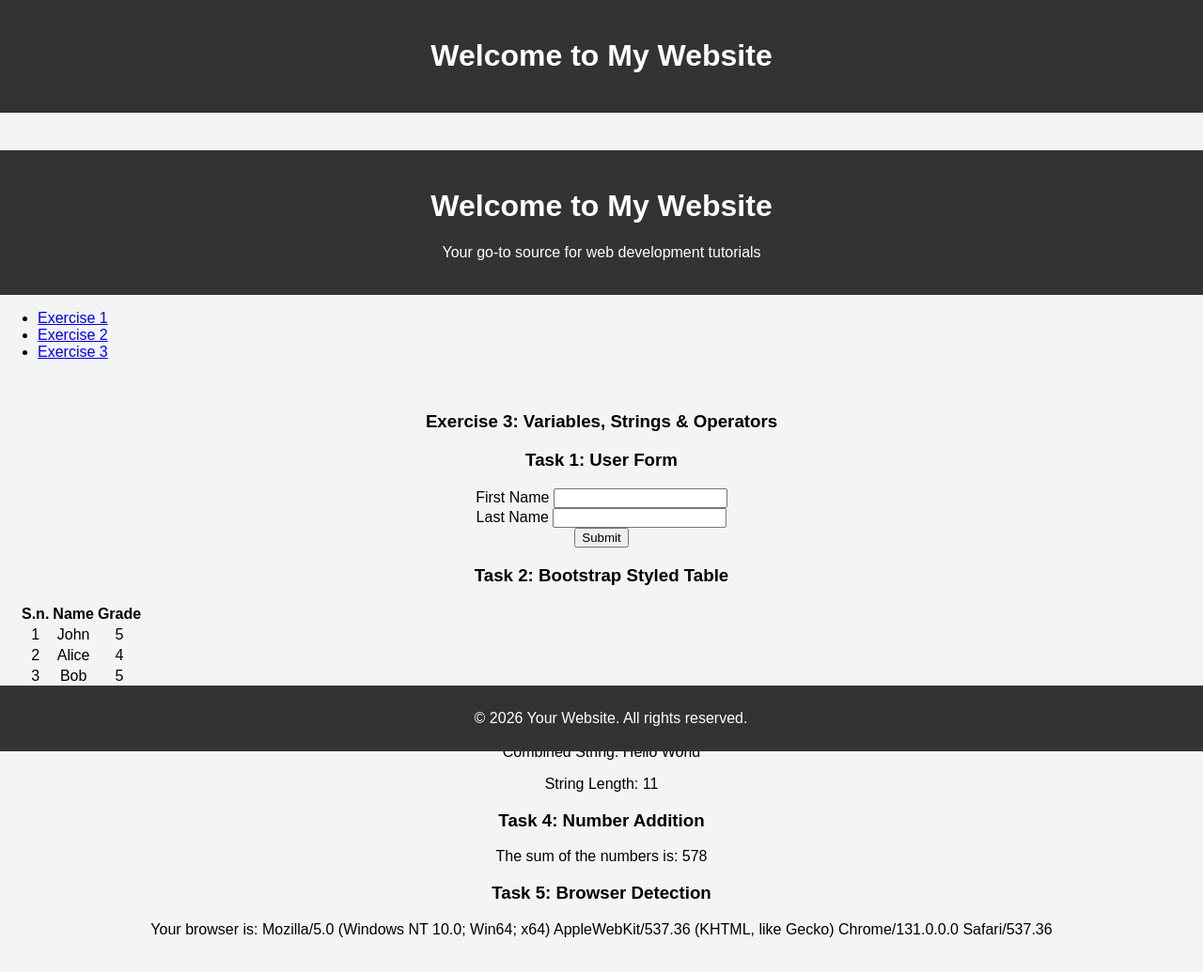
After one commit to mitradehghanibsh/test_repo, a PHP site: page /ex3.php in a window 1280 px wide. The commit adds this page. Shown: the whole page at 94% size. Run offline with PHP 8.4, Linux system fonts and the light colour scheme.

Commit message:
exercise2+3

```diff
--- /dev/null
+++ b/ex3.php
@@ -0,0 +1,94 @@
+<?php include 'header.php'; ?>
+<?php include 'sidebar.php'; ?>
+
+<main class="content">
+
+    <h3>Exercise 3: Variables, Strings & Operators</h3>
+
+    <!-- Task 1:  -->
+    <h3>Task 1: User Form</h3>
+
+    <form method="post" class="mb-3">
+        <div class="mb-2">
+            <label class="form-label">First Name</label>
+            <input type="text" name="firstname" class="form-control" required>
+        </div>
+
+        <div class="mb-2">
+            <label class="form-label">Last Name</label>
+            <input type="text" name="lastname" class="form-control" required>
+        </div>
+
+        <button type="submit" class="btn btn-primary">Submit</button>
+    </form>
+
+    <?php
+    if (!empty($_POST['firstname']) && !empty($_POST['lastname'])) {
+        echo "<h3>Hello " . $_POST['firstname'] . " " . $_POST['lastname'] . ", You are welcome to my site.</h3>";
+    }
+    ?>
+
+    <!-- Task 2: Bootstrap Table -->
+    <h3>Task 2: Bootstrap Styled Table</h3>
+
+    <table class="table table-bordered table-striped">
+        <thead class="table-dark">
+            <tr>
+                <th>S.n.</th>
+                <th>Name</th>
+                <th>Grade</th>
+            </tr>
+        </thead>
+        <tbody>
+            <tr>
+                <td>1</td>
+                <td>John</td>
+                <td>5</td>
+            </tr>
+            <tr>
+                <td>2</td>
+                <td>Alice</td>
+                <td>4</td>
+            </tr>
+            <tr>
+                <td>3</td>
+                <td>Bob</td>
+                <td>5</td>
+            </tr>
+        </tbody>
+    </table>
+
+    <!-- Task 3: String Variables -->
+    <h3>Task 3: String Variables</h3>
+
+    <?php
+    $str1 = "Hello";
+    $str2 = "World";
+    $combined = $str1 . " " . $str2;
+
+    echo "<p>Combined String: $combined</p>";
+    echo "<p>String Length: " . strlen($combined) . "</p>";
+    ?>
+
+    <!-- Task 4: Number Addition -->
+    <h3>Task 4: Number Addition</h3>
+
+    <?php
+    $n1 = 298;
+    $n2 = 234;
+    $n3 = 46;
+    $sum = $n1 + $n2 + $n3;
+
+    echo "<p>The sum of the numbers is: $sum</p>";
+    ?>
+
+    <!-- Task 5: Browser Detection -->
+    <h3>Task 5: Browser Detection</h3>
+
+    <?php
+    echo "<p>Your browser is: " . $_SERVER['HTTP_USER_AGENT'] . "</p>";
+    ?>
+
+</main>
+
+<?php include 'footer.php'; ?>
--- /dev/null
+++ b/footer.php
@@ -0,0 +1,7 @@
+<footer>
+        <p>&copy; 2026 Your Website. All rights reserved.</p>
+
+        <!-- Your footer content goes here -->
+    </footer>
+</body>
+</html>
--- /dev/null
+++ b/header.php
@@ -0,0 +1,63 @@
+<!DOCTYPE html>
+<html lang = "en">
+<head>
+    <meta charset="UTF-8">
+    <mata name="viewport" content="width=device-width, initial-scale=1.0">
+
+    <title>
+        <?php if(isset($title)&& !empty($title))
+        {
+            echo $title;
+        }
+        else{
+            echo "Default Title";
+        }
+        ?>
+        </title>
+
+    <style>
+        body {
+            font-family: Arial, sans-serif;
+            margin: 0;
+            padding: 0;
+            background-color: #f4f4f4;
+        }
+        header {
+            background-color: #333333;
+            color: white;
+            padding: 20px;
+            text-align: center;
+        }
+        footer {
+            background-color: #333;
+            color: white;
+            padding: 10px;
+            text-align: center;
+            position: absolute;
+            bottom: 0;
+            width: 100%;
+        }
+         main {
+            padding: 20px;
+            text-align: center;
+        }
+    </style>
+</head>
+<body>
+    <body>
+    <nav class="navbar navbar-expand-lg ...">
+        </nav>
+
+    <header>
+        <h1>Welcome to My Website</h1>
+    </header>
+
+    <main class="container">
+        </main>
+
+    <footer> ... </footer>
+</body>
+    <header>
+        <h1>Welcome to My Website</h1>
+        <p>Your go-to source for web development tutorials</p>
+    </header>
--- /dev/null
+++ b/index.php
@@ -0,0 +1,4 @@
+<?php
+echo "<h1>hello world this is test</h1>";
+phpinfo();
+?>
--- /dev/null
+++ b/sidebar.php
@@ -0,0 +1,8 @@
+<nav class="sidebar">
+    <ul>
+        <li><a href="ex1.php">Exercise 1</a></li>
+        <li><a href="ex2.php">Exercise 2</a></li>
+        <li><a href="ex3.php">Exercise 3</a></li>
+
+    </ul>
+</nav>
```
Also changed, not shown: aboutfooter.php (added, +7 -0 lines), aboutheader.php (added, +13 -0 lines), bootstrap.php (added, +15 -0 lines), contactfooter.php (added, +7 -0 lines), contactheader.php (added, +13 -0 lines), ex1.php (+13 -5 lines), ex2.php (added, +36 -0 lines), test1.php (added, +7 -0 lines), .htaccess (added).
